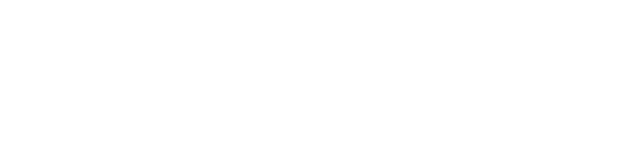
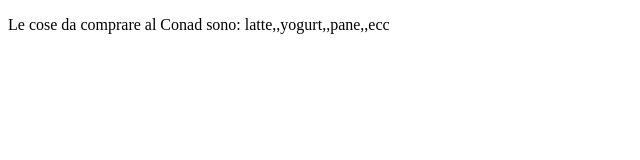
Before and after one commit to AndreaCreazzi/js-lista-spesa, a plain HTML site: page index.html in a window 1280 px wide. Shown: the whole page, without its empty margins (0-640 px from the left). Drawn offline with Linux system fonts and the light colour scheme.

Commit message:
add html-js (complete)

```diff
--- a/index.html
+++ b/index.html
@@ -10,6 +10,6 @@
     <script defer src="js/script.js"></script>
 </head>
 <body>
-
+    <p>Le cose da comprare al Conad sono: <span id="list"></span></p>
 </body>
 </html>
--- a/js/script.js
+++ b/js/script.js
@@ -1,2 +1,32 @@
 // controllo js
 console.log(`JS OK`)
+
+// elemento preso dal DOM
+const listElement = document.getElementById(`list`);
+console.log(listElement)
+
+// array dalla lista
+
+const items = [`latte,` , `yogurt,` , `pane,` , `ecc`];
+console.log(items)
+// variabile html
+let item;
+
+// ciclo for
+// for(let i = 0 ; i < items.length ; i++){
+//     item = items[i]
+//     console.log(item)
+//     ! elemento inserito nel DOM
+//     listElement.innerText += item
+// };
+
+// ciclo while
+
+let i = items
+ while(!item){
+    item = i
+    i++
+    console.log(item)
+   //  elemento inserito nel DOM
+    listElement.innerText += item
+   };
```
